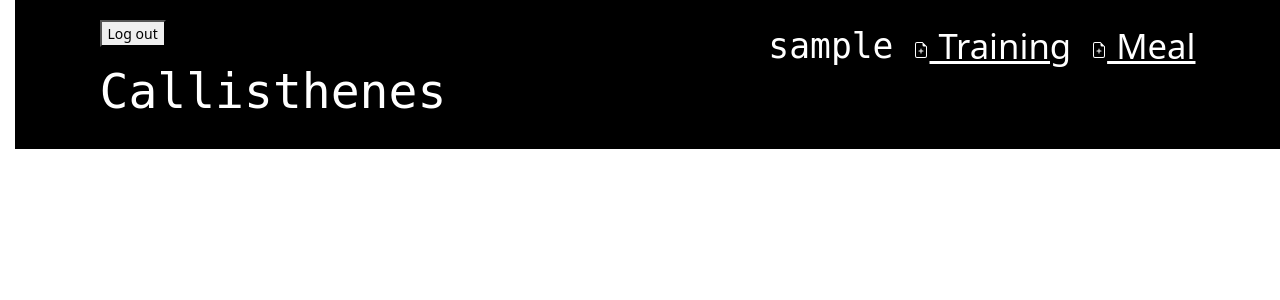
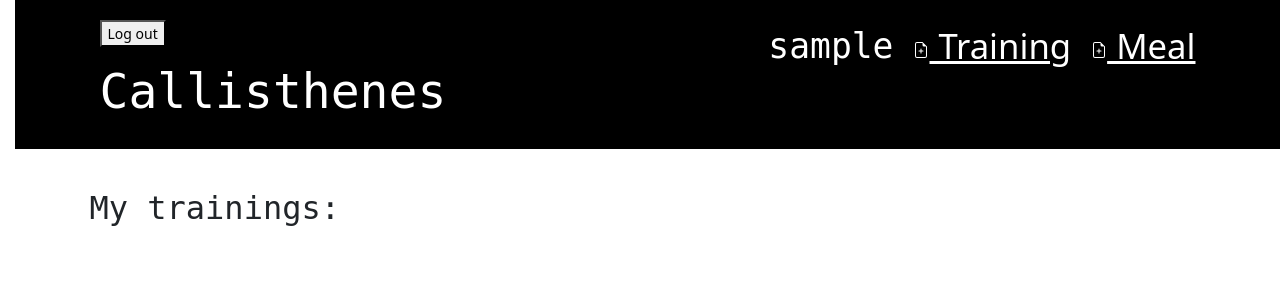
Before and after one commit to konstantinosalatzas/callisthenes, a Django app: page /training in a window 1280 px wide. Shown: the top 300 px of the page. Run offline with Django 5.2, Linux system fonts and the light colour scheme; the visitor is signed in with stand-in values (Sample User, id 1); data that the repository does not hold is empty.

Commit message:
Update training list template

```diff
--- a/tracker/templates/tracker/training_list.html
+++ b/tracker/templates/tracker/training_list.html
@@ -1,6 +1,9 @@
 {% extends 'tracker/base.html' %}
 
+
+
 {% block content %}
+    <h2>My trainings:</h2>
     {% for training in trainings %}
         <article class="post">
             <time class="date">
```
